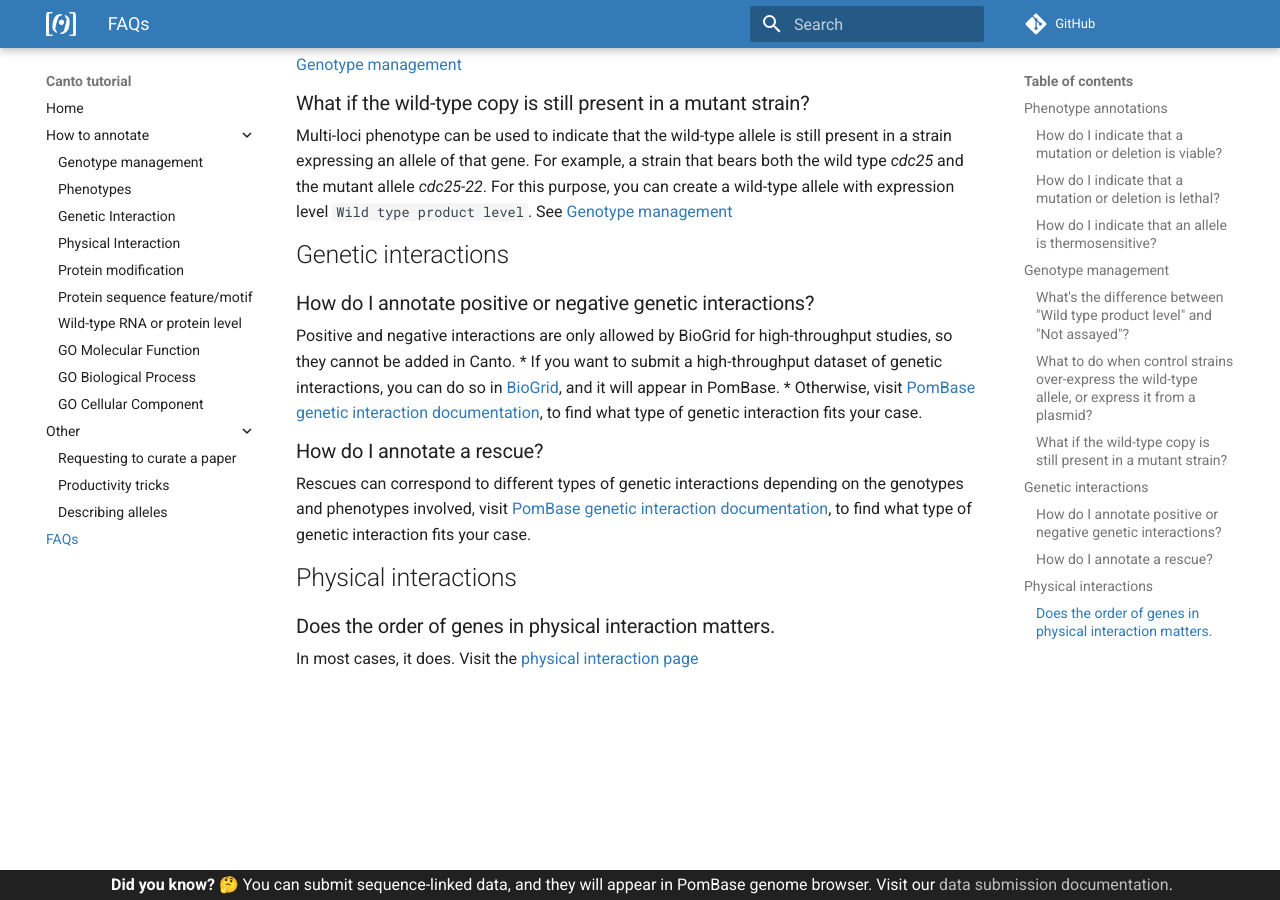
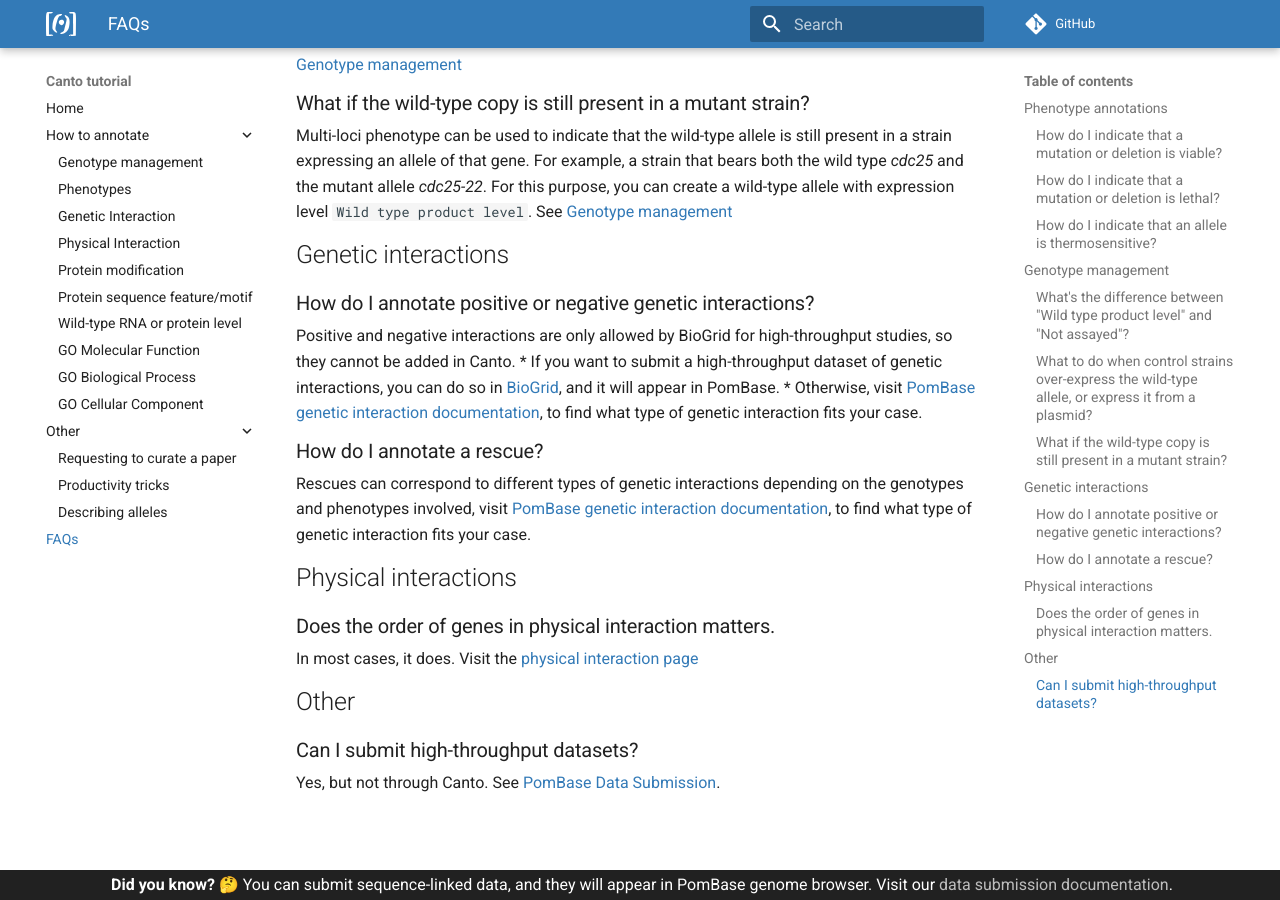
Before and after one commit to pombase/canto_tutorial, an MkDocs documentation site: the page built from docs/faqs.md, in a window 1280 px wide and 900 px high, scrolled down 837 px. Built offline with MkDocs 1.6.1 and Material for MkDocs 9.7.7, drawn with Linux system fonts in a browser that asks for light colours; comment, search, counter and statistics services are not loaded.

```diff
--- a/docs/faqs.md
+++ b/docs/faqs.md
@@ -44,3 +44,9 @@
 ### Does the order of genes in physical interaction matters.
 
 In most cases, it does. Visit the [physical interaction page](./physical_interaction.md)
+
+## Other
+
+### Can I submit high-throughput datasets?
+
+Yes, but not through Canto. See [PomBase Data Submission](https://www.pombase.org/submit-data).
```
Also changed, not shown: 1 other file.
